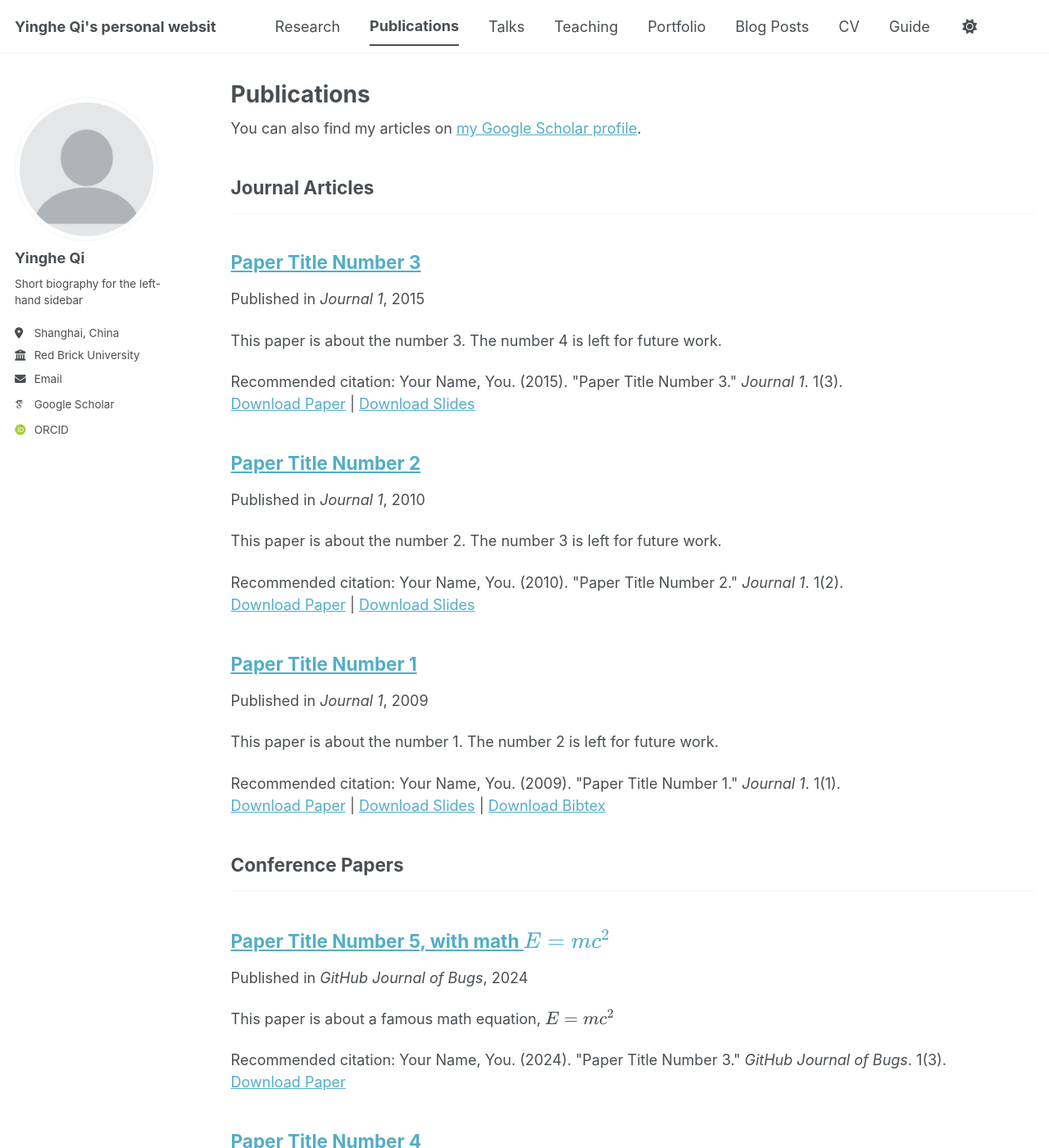
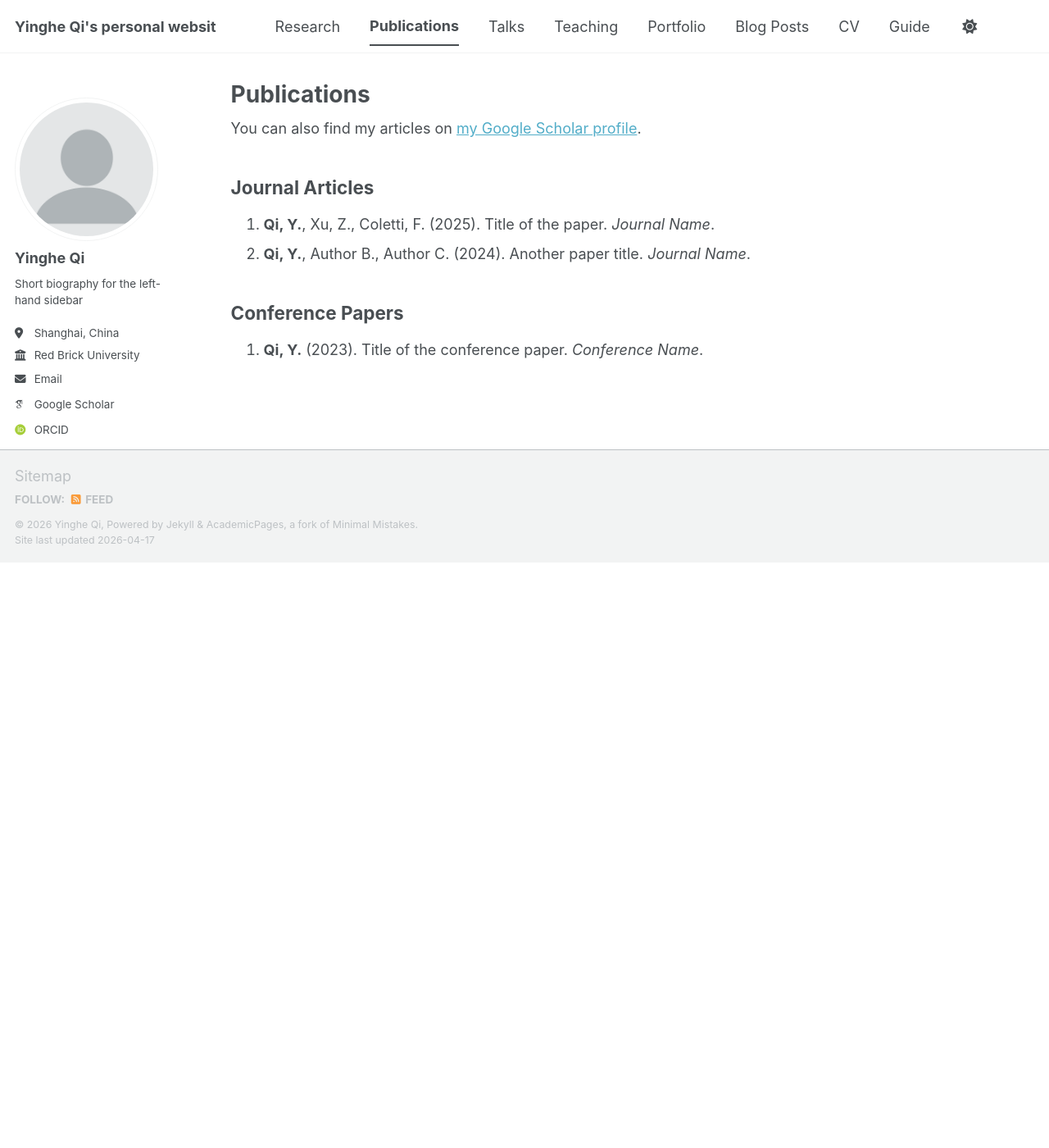
Before and after one commit to yingheqi/yingheqi.github.io, a Jekyll site: the page built from _pages/publications.html, in a window 1280 px wide and 1400 px high. Shown: the whole window at 82% size. Built offline with Jekyll 4.4.1, drawn with Linux system fonts in a browser that asks for light colours; some web fonts are replaced; a script bundle is joined from its source files by our own code; library files that are not in the unit come from our copies; some of the changed text lies outside the part shown.

Commit message:
Update publications.html

```diff
--- a/_pages/publications.html
+++ b/_pages/publications.html
@@ -9,25 +9,27 @@ author_profile: true
   <div class="wordwrap">You can also find my articles on <a href="{{site.author.googlescholar}}">my Google Scholar profile</a>.</div>
 {% endif %}
 
-{% include base_path %}
+<h2>Journal Articles</h2>
 
-<!-- New style rendering if publication categories are defined -->
-{% if site.publication_category %}
-  {% for category in site.publication_category  %}
-    {% assign title_shown = false %}
-    {% for post in site.publications reversed %}
-      {% if post.category != category[0] %}
-        {% continue %}
-      {% endif %}
-      {% unless title_shown %}
-        <h2>{{ category[1].title }}</h2><hr />
-        {% assign title_shown = true %}
-      {% endunless %}
-      {% include archive-single.html %}
-    {% endfor %}
-  {% endfor %}
-{% else %}
-  {% for post in site.publications reversed %}
-    {% include archive-single.html %}
-  {% endfor %}
-{% endif %}
+<ol>
+  <li>
+    <strong>Qi, Y.</strong>, Xu, Z., Coletti, F. (2025).
+    Title of the paper.
+    <em>Journal Name</em>.
+  </li>
+  <li>
+    <strong>Qi, Y.</strong>, Author B., Author C. (2024).
+    Another paper title.
+    <em>Journal Name</em>.
+  </li>
+</ol>
+
+<h2>Conference Papers</h2>
+
+<ol>
+  <li>
+    <strong>Qi, Y.</strong> (2023).
+    Title of the conference paper.
+    <em>Conference Name</em>.
+  </li>
+</ol>
```
